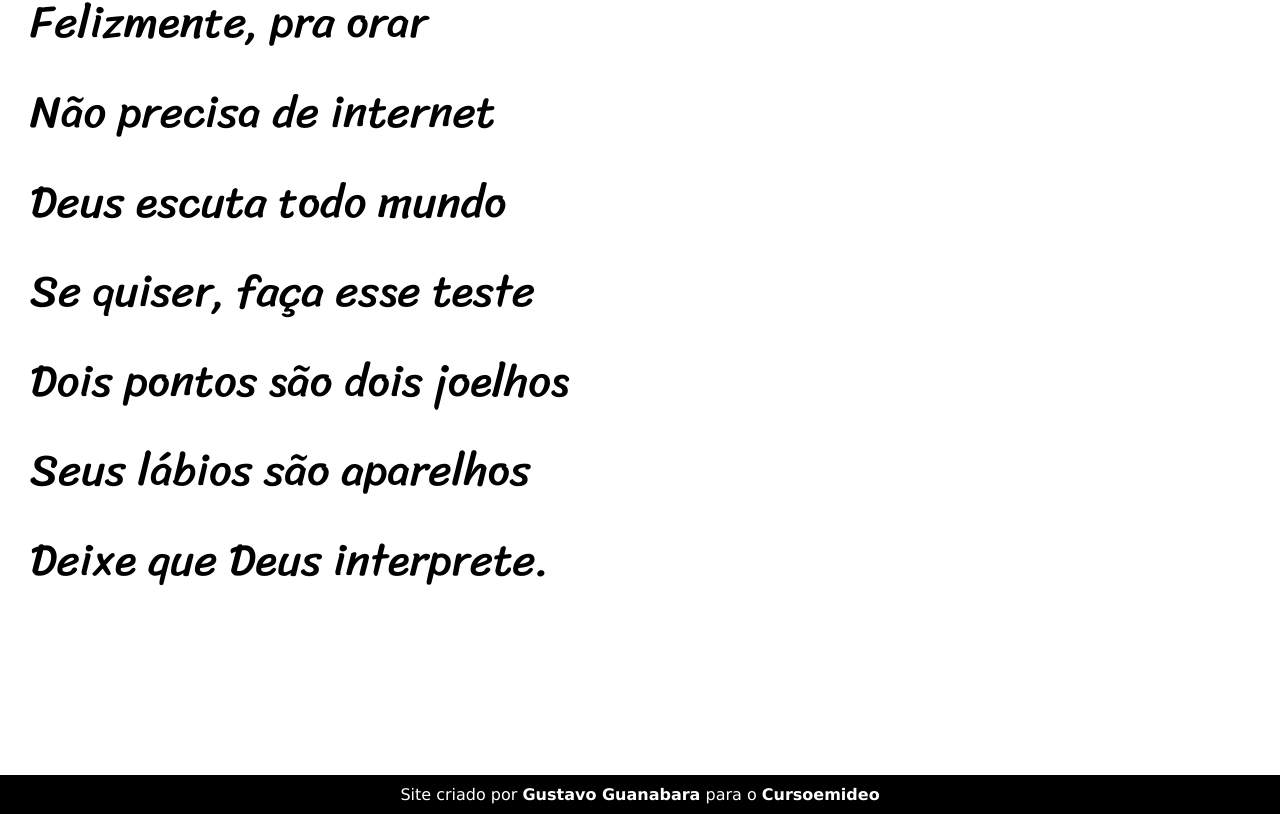
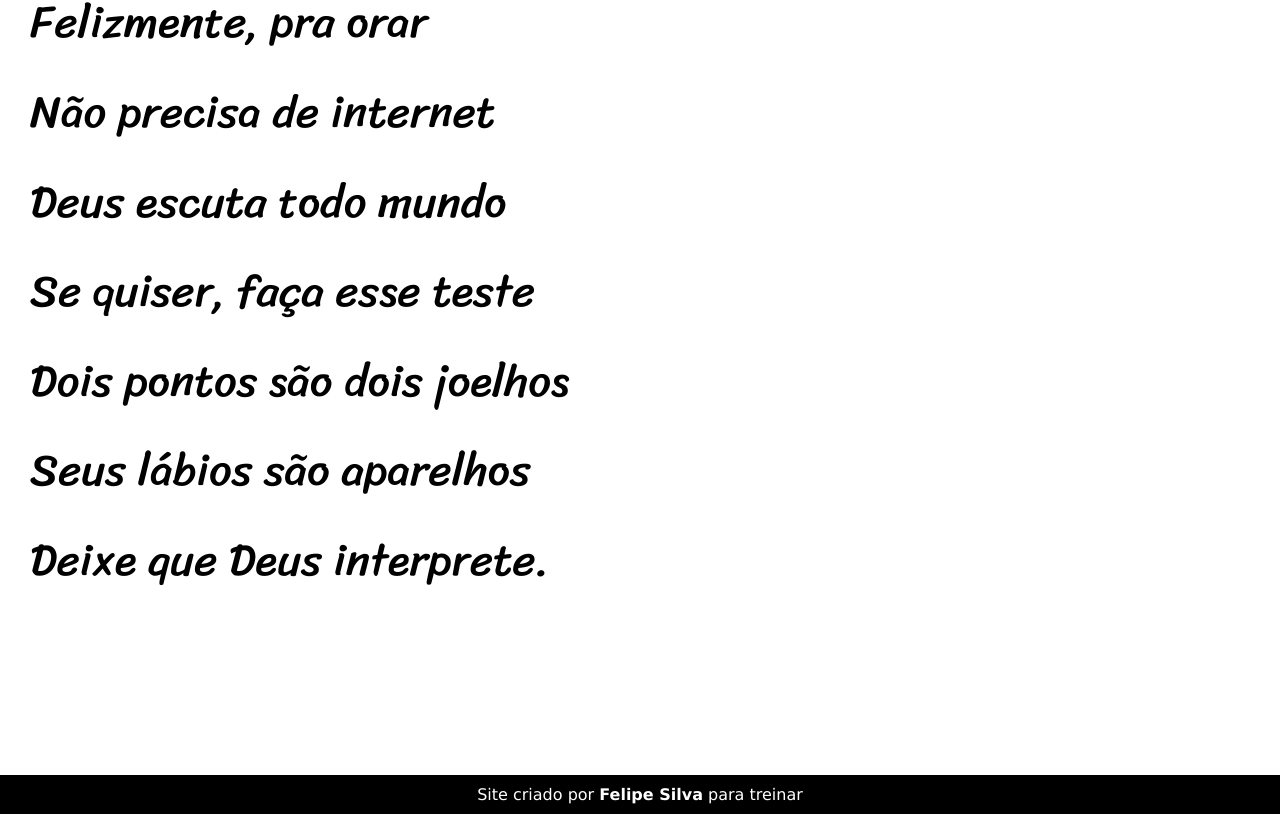
Before and after one commit to felipedasilvamelo/Projeto-Cordel, a plain HTML site: page index.html in a window 1280 px wide. Shown: the part 5143-5957 px from the top of the page. Drawn offline with Linux system fonts and the light colour scheme.

Commit message:
Update index.html

```diff
--- a/index.html
+++ b/index.html
@@ -104,7 +104,7 @@
     </section>
 
     <footer>
-        <p>Site criado por <a href="https://github.com/gustavoguanabara" target="_blank">Gustavo Guanabara</a> para o <a href="https://www.cursoemvideo.com/" target="_blank">Cursoemideo</a></p>
+        <p>Site criado por <a href="https://github.com/felipedasilvamelo" target="_blank">Felipe Silva</a> para treinar</a></p>
     </footer>
 </body>
 </html>
```
